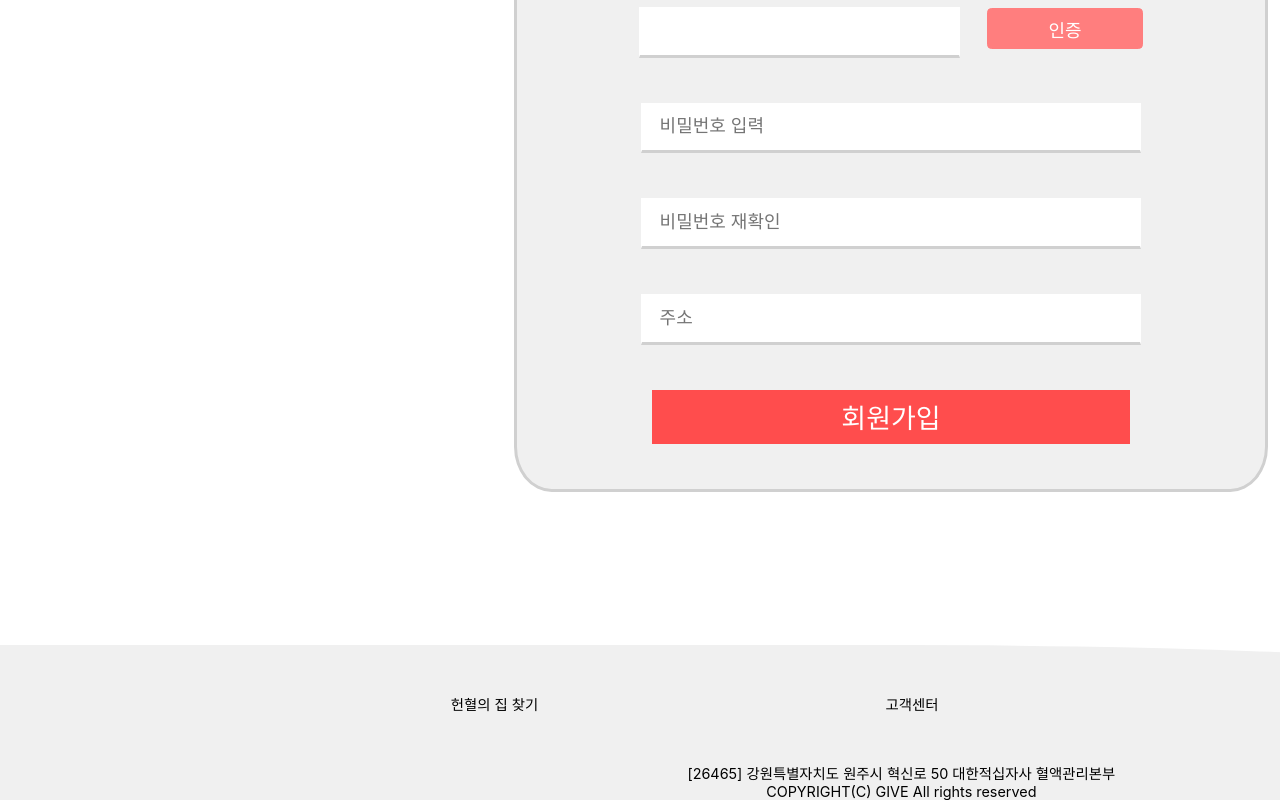
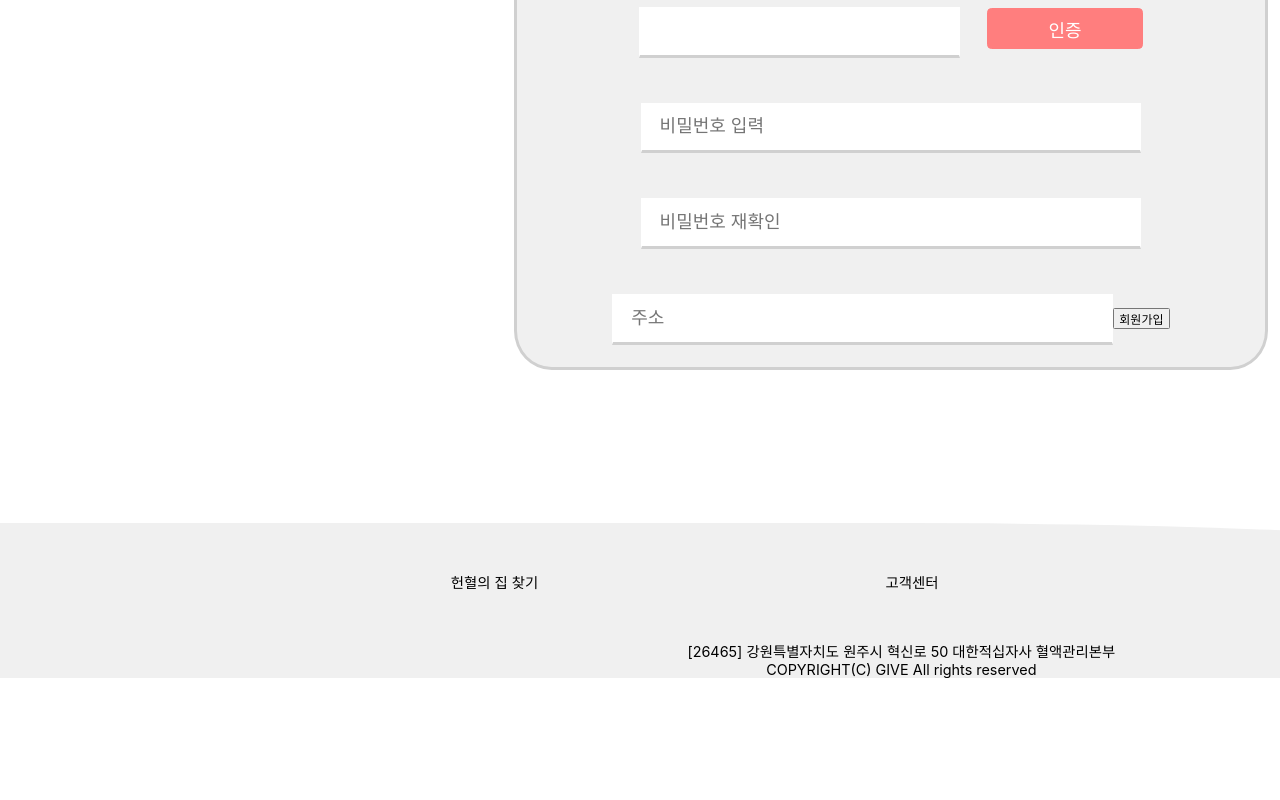
Before and after one commit to youj0912/frontend, a React (Create React App) app: page /register/form in a window 1280 px wide. Shown: the part 795-1595 px from the top of the page. After the commit the page ends 1473 px from the top, so only its background shows below. Built offline with nearby package versions, Linux system fonts and the light colour scheme.

Commit message:
refactor : [FE] 버튼 인식 코드 수정

```diff
--- a/src/component/Register/mainRegister2.js
+++ b/src/component/Register/mainRegister2.js
@@ -1,5 +1,6 @@
 import Order2 from "./order2";
 import Styles from "../Css/RegisterForm.module.css";
+import {Link} from "react-router-dom";
 export default function mainRegister(){
     return(
         <main className={Styles.main}>
@@ -22,7 +23,7 @@ export default function mainRegister(){
                     <input type={"password"} placeholder={'비밀번호 입력'}/>
                     <input type={"password"} placeholder={'비밀번호 재확인'}/>
                     <input className={Styles.address} type={"text"} placeholder={'주소'}/>
-                    <button type={"submit"}>회원가입</button>
+                    <Link to={`/register/finish`}><button className={Styles.registerButton} type={"submit"}>회원가입</button></Link>
                 </div>
             </form>
         </main>
```
